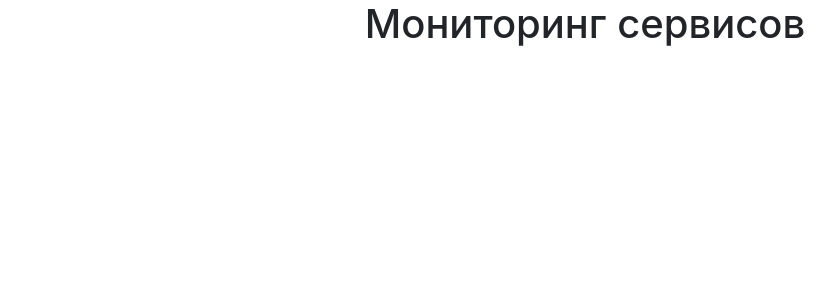
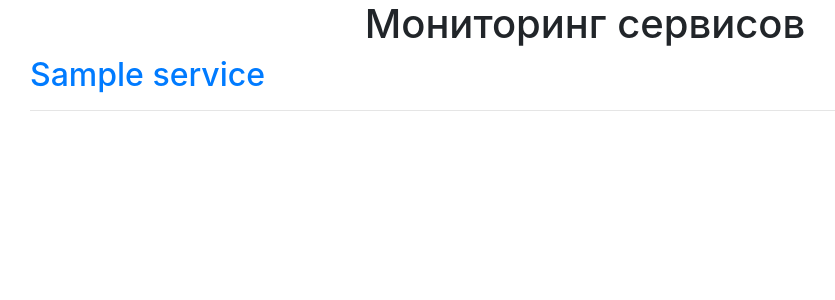
Before and after one commit to mouettxy/mispis, a Flask app: template templates/pages/index.html in a window 1280 px wide. Shown: the part 56-356 px from the top of the page, without its empty margins (55-890 px from the left). Run offline with Flask 2, Linux system fonts and the light colour scheme; the template is opened without the code that fills it: most values are stand-ins (such as "Sample title", 1, 10 or a date in 2020); some libraries are stand-ins or nearby versions.

Commit message:
Добавил отображение списка сервисов

```diff
--- a/db/Database.py
+++ b/db/Database.py
@@ -12,6 +12,7 @@ class Database:
   def connect(self):
     try:
       self.connection = sqlite3.connect('monitoring.db')
+      self.connection.row_factory = sqlite3.Row
       print("Connection to SQLite DB successful")
     except Error as e:
       print(f"The error '{e}' occurred")
--- a/main.py
+++ b/main.py
@@ -9,17 +9,13 @@ app = Flask(__name__)
 
 @app.route('/')
 def index():
- return render_template('pages/index.html')
+  db = Database()
+
+  controller = ServiceController(db)
+
+  services = controller.get_all()
+
+  return render_template('pages/index.html', services=services)
 
 if __name__ == '__main__':
-  db = Database()
-
-  user = UserController(db)
-  service = ServiceController(db)
-  announcement = AnnouncementController(db)
-
-  print(user.get_all())
-  print(service.get_all())
-  print(announcement.get_all())
-
   app.run(debug=True)
--- a/templates/pages/index.html
+++ b/templates/pages/index.html
@@ -2,4 +2,22 @@
 
 {% block content %}
   <h1 class="text-center">{% block title %} Мониторинг сервисов {% endblock %}</h1>
+  {% for service in services %}
+    <a href="{{ service['url' ]}}">
+      <h2>{{ service['title'] }}</h2>
+    </a>
+
+    {% if service['status'] >= 200 and service['status'] < 300 %}
+      <span class="badge badge-success">{{ service['status'] }}</span>
+    {% endif %}
+
+    {% if service['status'] >= 300 and service['status'] < 400 %}
+      <span class="badge badge-warning">{{ service['status'] }}</span>
+    {% endif %}
+
+    {% if service['status'] >= 400 %}
+      <span class="badge badge-danger">{{ service['status'] }}</span>
+    {% endif %}
+    <hr>
+  {% endfor %}
 {% endblock %}
```
